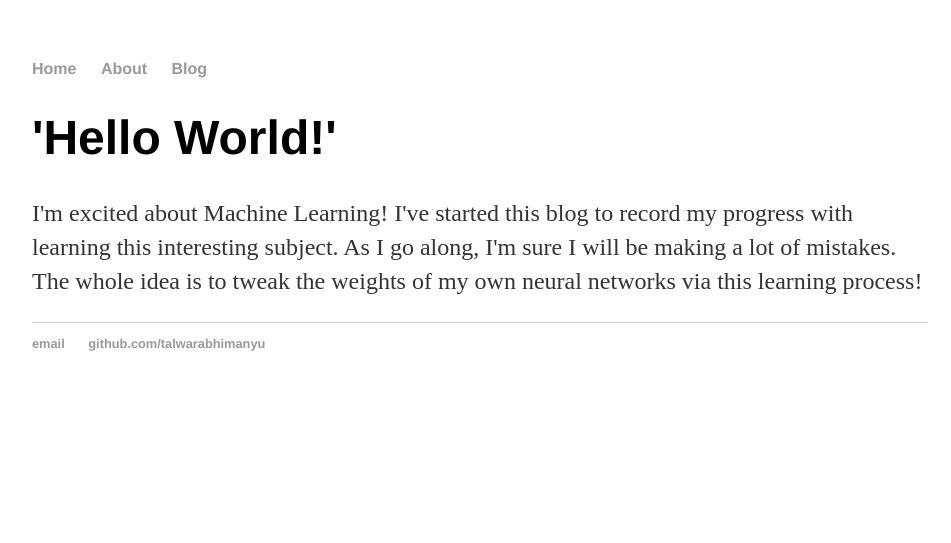
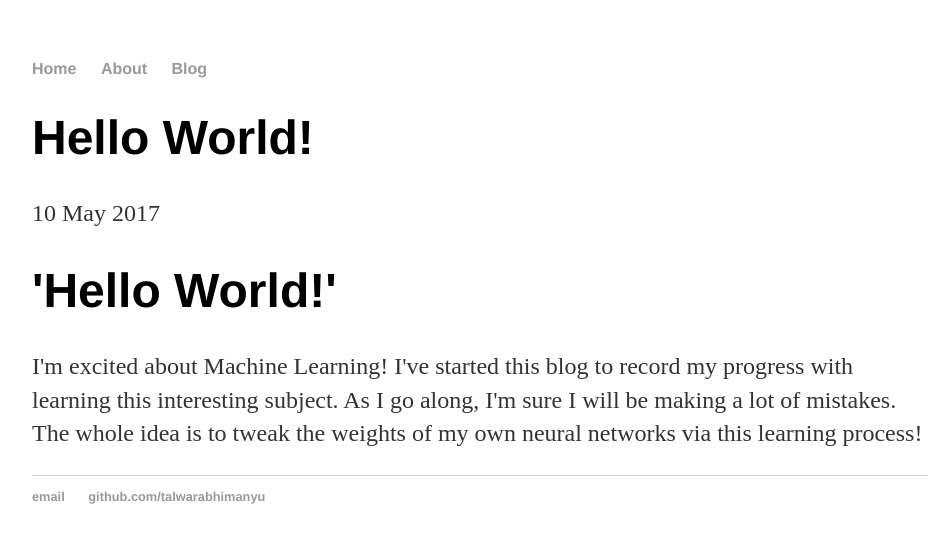
Before and after one commit to talwarabhimanyu/talwarabhimanyu.github.io, a Jekyll site: the page built from _posts/2017-05-10-Hello.html, in a window 1280 px wide. Shown: the top 543 px of the page, without its empty margins (160-1111 px from the left). Built offline with Jekyll 4.4.1, drawn with Linux system fonts in a browser that asks for light colours.

Commit message:
Created post layout

```diff
--- /dev/null
+++ b/_layouts/post.html
@@ -0,0 +1,9 @@
+---
+layout: default
+---
+<h1>{{ page.title }}</h1>
+<p class="meta">{{ page.date | date_to_string }}</p>
+
+<div class="post">
+  {{ content }}
+</div>
--- a/_posts/2017-05-10-Hello.html
+++ b/_posts/2017-05-10-Hello.html
@@ -1,6 +1,7 @@
 ---
-layout: default
+layout: post
 title: Hello World!
+date: 2017-05-10
 ---
 	<body>
 		<h1>'Hello World!'</h1>
```
Also changed, not shown: _drafts/2017-05-13-softmax-backprop.md (added, +4 -0 lines).
